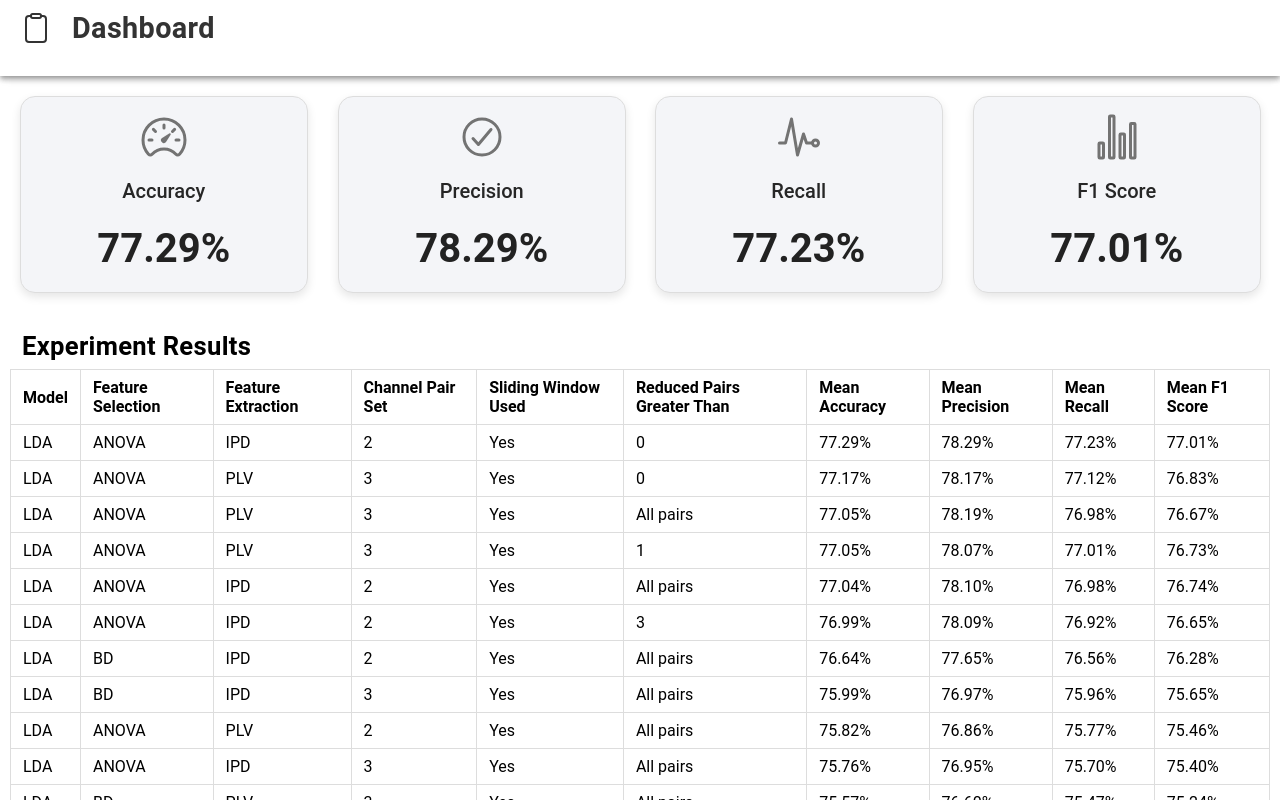
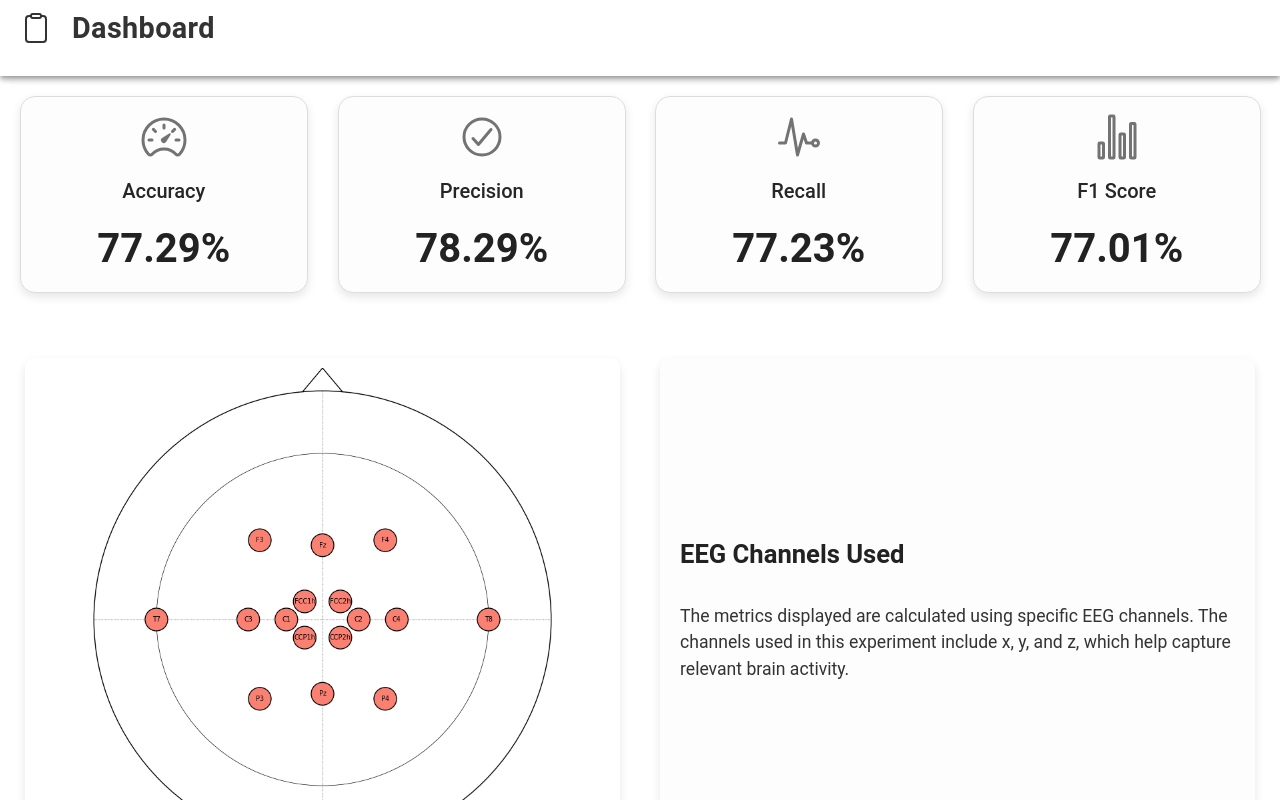
Before and after one commit to meneerfrikkie/MachineLearningDashboard, a React (Vite) app: page /home in a window 1280 px wide. Built offline with nearby package versions, Linux system fonts and the light colour scheme.

Commit message:
add: EEG Electrode Pair Image

```diff
--- a/src/pages/Home.css
+++ b/src/pages/Home.css
@@ -158,3 +158,65 @@
     border-bottom: 0;
   }
 }
+
+/* EEG Section Styling */
+.eeg-section {
+  display: flex;
+  align-items: stretch;
+  margin-top: 20px;
+  margin-bottom: 40px;
+}
+
+.eeg-image-col, .eeg-description-col {
+  flex: 1;
+  display: flex;
+  align-items: center;
+  justify-content: center;
+  padding: 20px;
+}
+
+.image-wrapper, .custom-description-card {
+  width: 100%;
+  height: 100%;
+  display: flex;
+  flex-direction: column;
+  justify-content: center;
+  background-color: var(--custom-card-bg);
+  border-radius: 10px;
+  box-shadow: 0 4px 10px rgba(0, 0, 0, 0.1);
+}
+
+.eeg-image {
+  width: 100%;
+  height: auto;
+  max-width: 100%;
+  border-radius: 10px;
+}
+
+.custom-description-card {
+  padding: 20px;
+  color: var(--custom-card-text);
+}
+
+.custom-description-card ion-card-title {
+  font-size: 1.6rem;
+  font-weight: bold;
+  color: var(--custom-card-metric);
+  margin-bottom: 15px;
+}
+
+.custom-description-card p {
+  font-size: 1.1rem;
+  line-height: 1.5;
+  color: var(--custom-card-text);
+}
+
+@media (max-width: 768px) {
+  .eeg-section {
+    flex-direction: column;
+  }
+
+  .eeg-image-col, .eeg-description-col {
+    width: 100%;
+  }
+}
--- a/src/pages/Home.tsx
+++ b/src/pages/Home.tsx
@@ -177,6 +177,34 @@ const Home: React.FC = () => {
           </IonContent>
         </IonModal>
 
+        {/* EEG Channels and Description */}
+        <IonGrid>
+          <IonRow className="eeg-section">
+            {/* Left half: Image */}
+            <IonCol size="12" size-md="6" className="eeg-image-col">
+              <div className="image-wrapper">
+                <img
+                  src="./images/ChannelPair2.png"
+                  alt="EEG Channels Used"
+                  className="eeg-image"
+                />
+              </div>
+            </IonCol>
+
+            {/* Right half: Card with Description */}
+            <IonCol size="12" size-md="6" className="eeg-description-col">
+              <div className="custom-description-card">
+                <IonCardTitle>EEG Channels Used</IonCardTitle>
+                <p>
+                  The metrics displayed are calculated using specific EEG channels.
+                  The channels used in this experiment include x, y, and z, which help capture relevant brain activity.
+                </p>
+              </div>
+            </IonCol>
+          </IonRow>
+        </IonGrid>
+
+
 
         <IonGrid className="csv-table">
           <IonRow>
--- a/src/theme/variables.css
+++ b/src/theme/variables.css
@@ -16,7 +16,7 @@ http://ionicframework.com/docs/theming/ */
     /* Custom Colors */
     --custom-header-bg: #f8f9fa;
     --custom-header-text: #333;
-    --custom-card-bg: #f4f5f8;
+    --custom-card-bg: #fdfdfd;
     --custom-card-text: #333;
     --custom-card-metric: #222;
 
```
Also changed, not shown: public/images/ChannelPair2.png (added).
